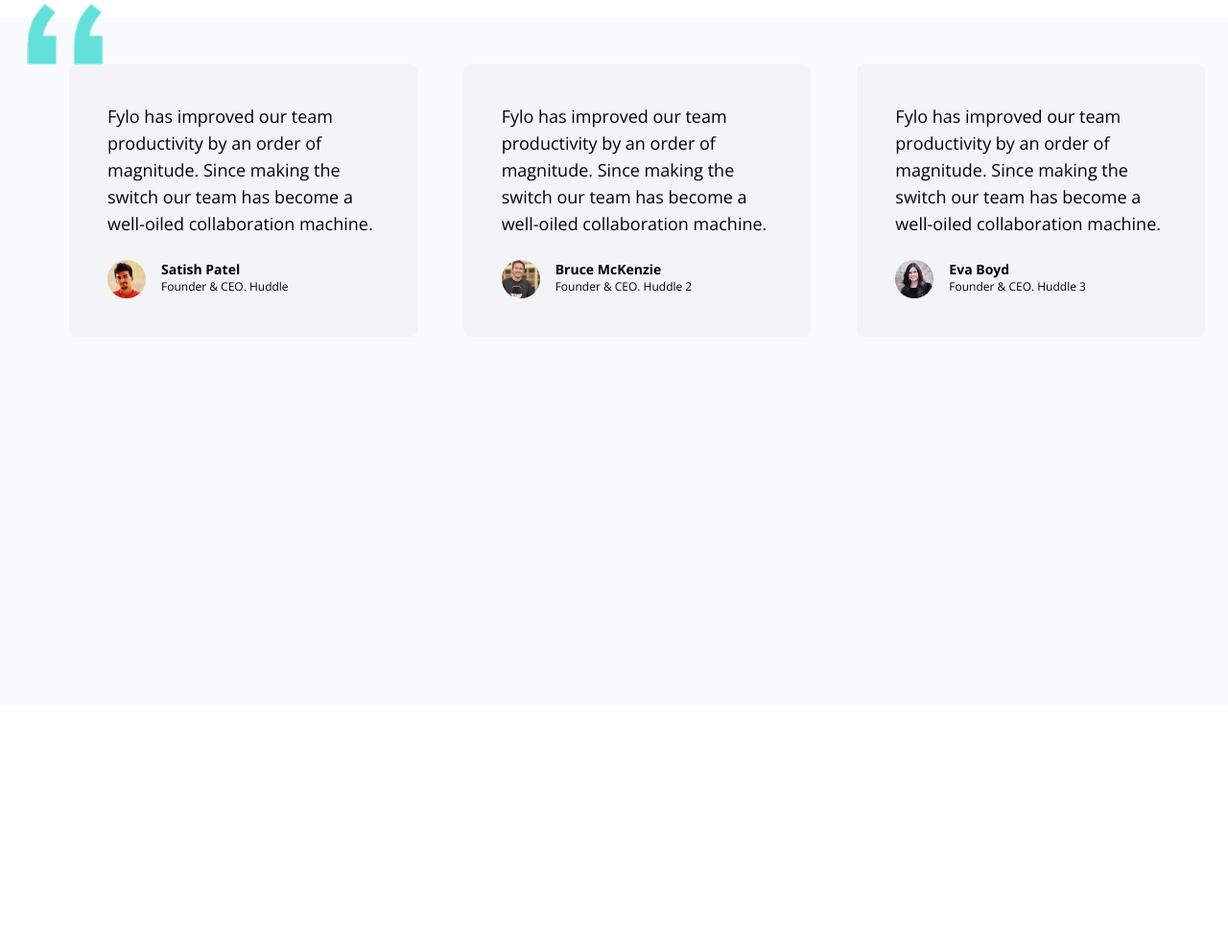
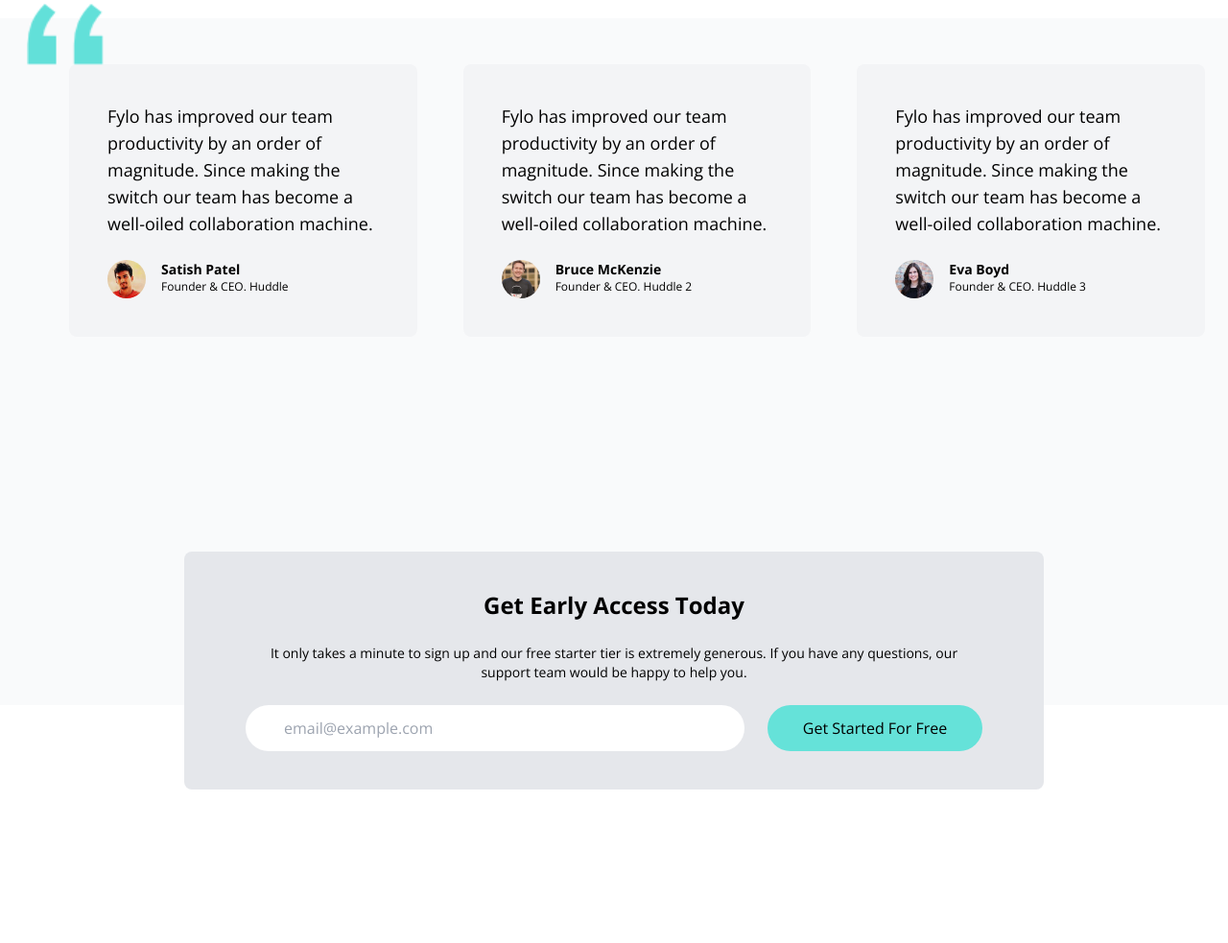
Before and after one commit to JuzerShakir/fylo, a website: page index.html in a window 1280 px wide. Shown: the part 2737-3720 px from the top of the page at 96% size. Before the commit the page ends 3472 px from the top, so only its background shows below. Drawn offline with nearby package versions, Linux system fonts and the light colour scheme.

Commit message:
add early-access section

```diff
--- a/index.html
+++ b/index.html
@@ -1,5 +1,5 @@
 <!DOCTYPE html>
-<html lang="en">
+<html lang="en" class="scroll-smooth">
   <head>
     <meta charset="UTF-8" />
     <meta name="viewport" content="width=device-width, initial-scale=1.0" />
@@ -322,5 +322,38 @@
         </div>
       </div>
     </section>
+
+    <!-- Early Access -->
+    <section id="early-access" class="relative-px-6 dark:bg-darkBlue2 md:px-0">
+      <div
+        class="relative -top-40 max-w-4xl mx-auto p-10 px-6 space-y-6 text-center rounded-lg bg-gray-200 dark:bg-darkBlue1 md:px-16"
+      >
+        <h5 class="text-2xl font-bold">Get Early Access Today</h5>
+        <p class="text-sm">
+          It only takes a minute to sign up and our free starter tier is
+          extremely generous. If you have any questions, our support team would
+          be happy to help you.
+        </p>
+
+        <!-- Input & Button Container -->
+        <div
+          class="flex flex-col items-start space-y-6 md:flex-row md:space-y-0 md:space-x-6"
+        >
+          <div class="w-full md:flex-1">
+            <input
+              type="text"
+              class="w-full px-10 py-3 rounded-full focus:outline-none"
+              placeholder="email@example.com"
+            />
+          </div>
+
+          <button
+            class="w-full p-3 px-6 rounded-full bg-accentCyan md:w-56 hover:scale-95"
+          >
+            Get Started For Free
+          </button>
+        </div>
+      </div>
+    </section>
   </body>
 </html>
```
Also changed, not shown: css/style.css.
